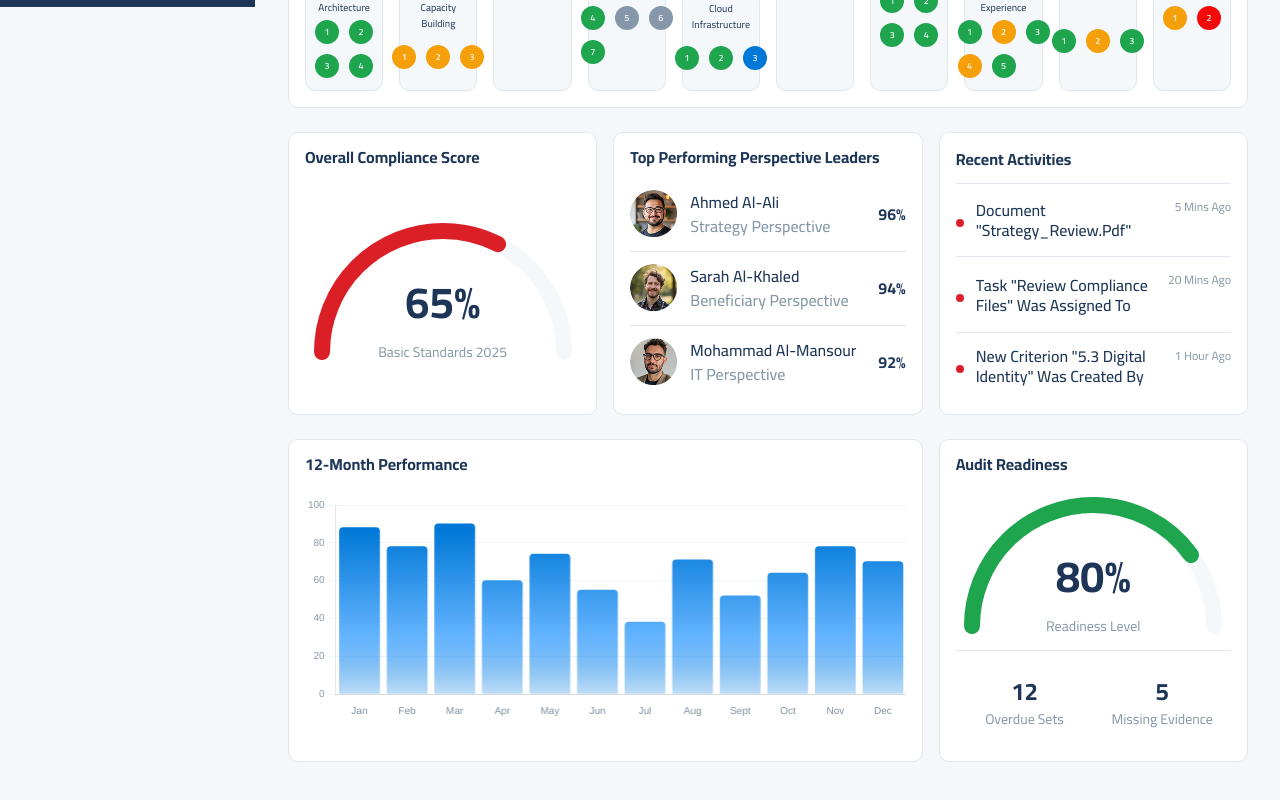
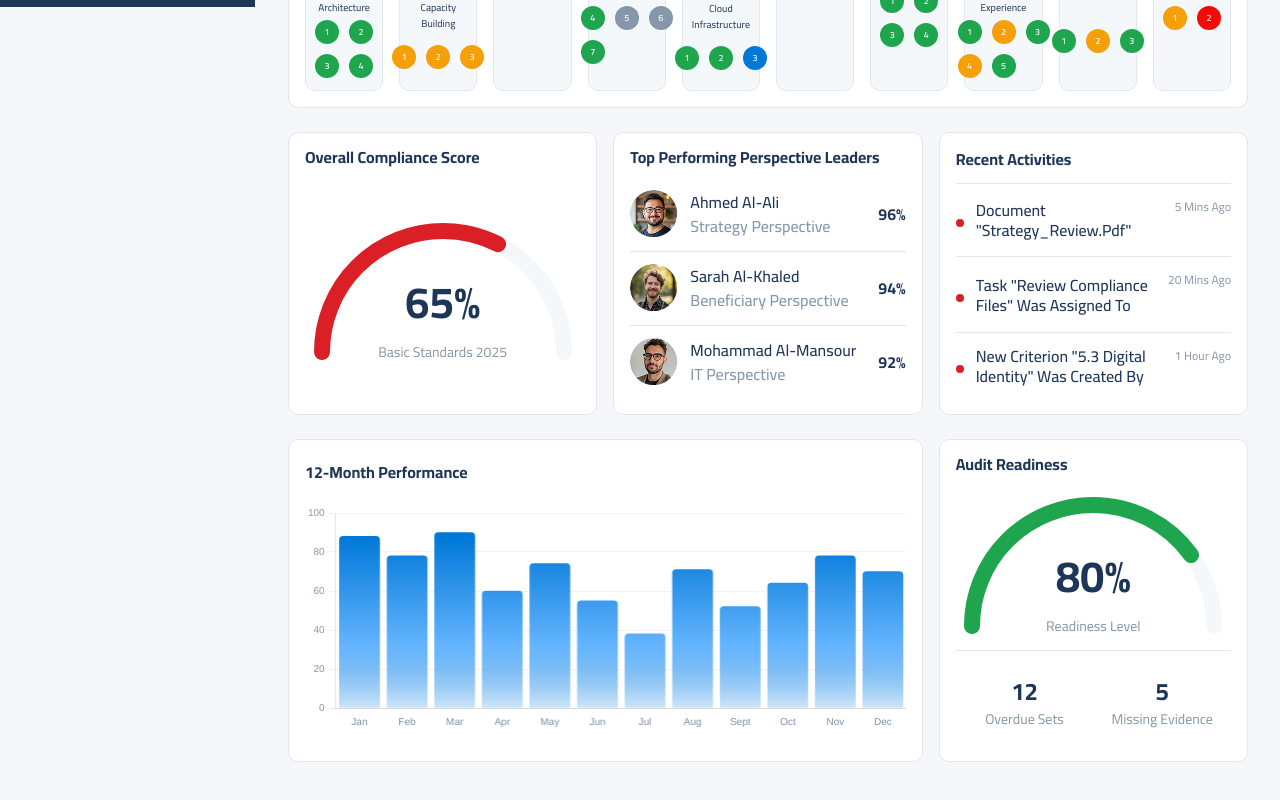
Before and after one commit to waqasshaukat/tahwul-task, a Next.js app: page / in a window 1280 px wide. Shown: the part 793-1593 px from the top of the page. Built offline with nearby package versions, Linux system fonts and the light colour scheme.

Commit message:
bottom padding of columns chart adjustement

```diff
--- a/src/components/BarChart.tsx
+++ b/src/components/BarChart.tsx
@@ -61,6 +61,7 @@ export default function BarChart({ title, values, labels }: Props) {
         grid: { display: false, drawBorder: false },
         ticks: {
           color: "#7D8FA0",
+          padding: 0,
           font: { size: 10, weight: "500" as const },
         },
       },
@@ -82,7 +83,7 @@ export default function BarChart({ title, values, labels }: Props) {
   } as const;
 
   return (
-    <div className="h-[322.09px] w-full rounded-[10px] border border-[#E0E8ED] bg-white p-4">
+    <div className="h-[322.09px] w-full rounded-[10px] border border-[#E0E8ED] bg-white px-4 pt-[24px] pb-0">
       <h3 className="text-[16px] font-bold leading-4 text-[#1D3557]">
         {title}
       </h3>
```
